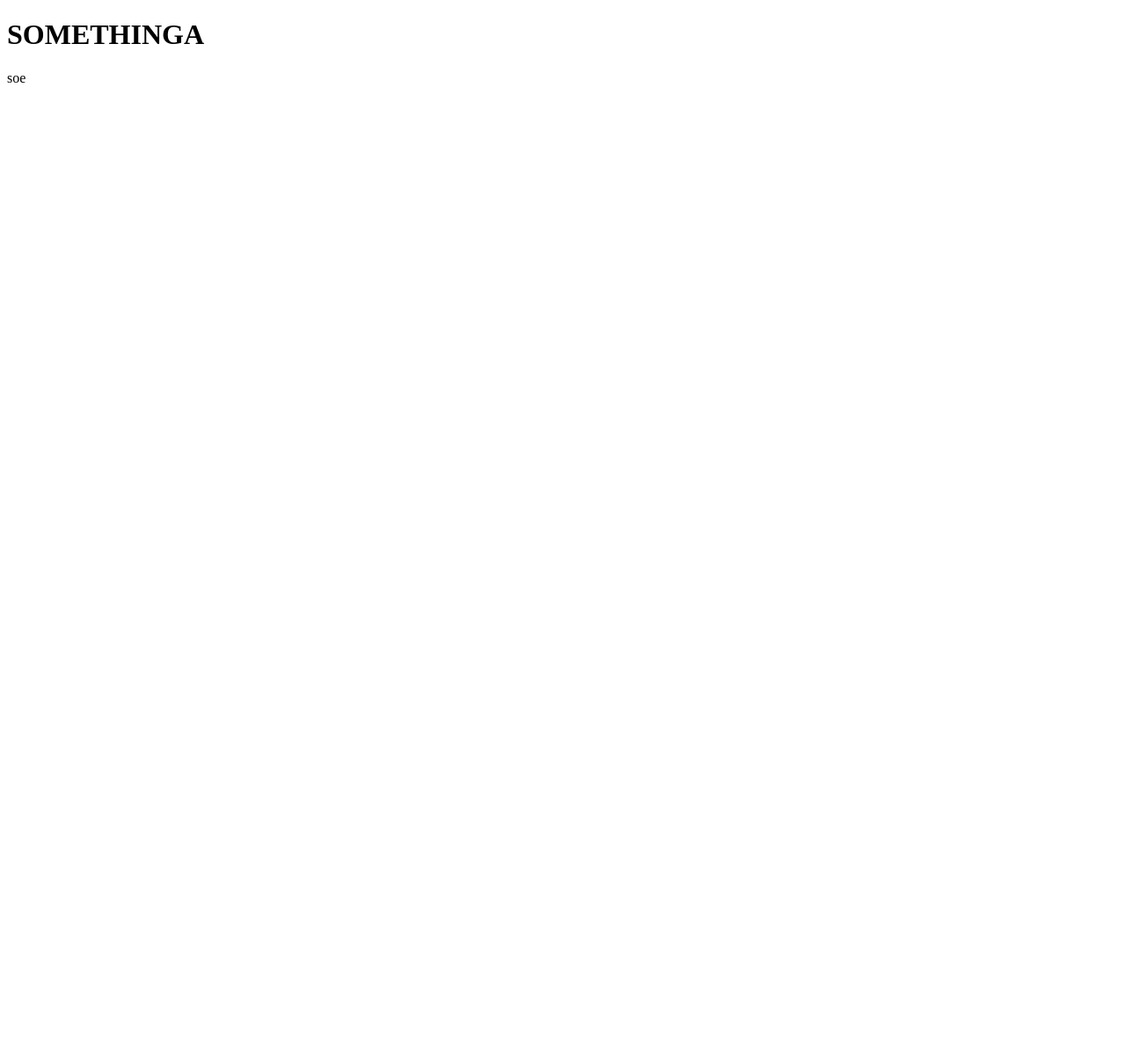
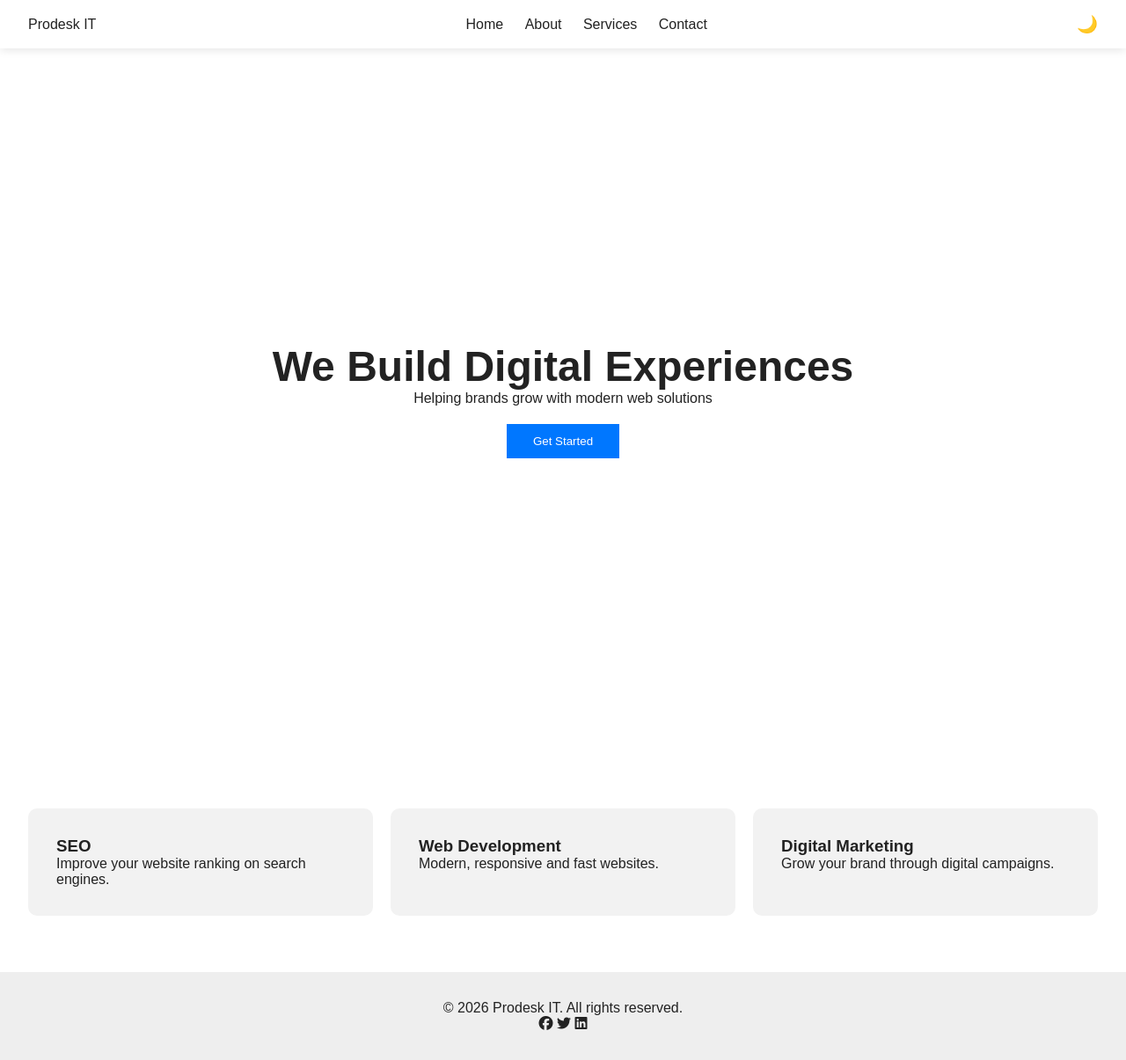
Before and after one commit to ArunGrover28/Prodesk-IT, a plain HTML site: page index.html in a window 1280 px wide. Shown: the whole page at 88% size. Before the commit the page ends 800 px from the top, so only its background shows below. Drawn offline with Linux system fonts and the light colour scheme.

Commit message:
Completed Intermediate Prodisk

```diff
--- a/css/style.css
+++ b/css/style.css
@@ -0,0 +1,165 @@
+/* Reset */
+* {
+  margin: 0;
+  padding: 0;
+  box-sizing: border-box;
+}
+
+:root {
+  --bg: #ffffff;
+  --text: #222;
+  --primary: #0077ff;
+}
+
+body.dark {
+  --bg: #121212;
+  --text: #f5f5f5;
+  --primary: #4dabf7;
+}
+
+body {
+  font-family: Arial, sans-serif;
+  background: var(--bg);
+  color: var(--text);
+}
+
+/* Navbar */
+.navbar {
+  position: sticky;
+  top: 0;
+  background: var(--bg);
+  display: flex;
+  justify-content: space-between;
+  align-items: center;
+  padding: 1rem 2rem;
+  box-shadow: 0 2px 10px rgba(0,0,0,0.1);
+  z-index: 100;
+}
+.nav-actions {
+  display: flex;
+  gap: 10px;
+}
+
+/* Hide hamburger on desktop */
+.menu-toggle {
+  display: none;
+  font-size: 1.5rem;
+  background: none;
+  border: none;
+  cursor: pointer;
+}
+
+/* Mobile Styles */
+@media (max-width: 768px) {
+  .menu-toggle {
+    display: block;
+  }
+
+  .nav-links {
+    position: absolute;
+    top: 70px;
+    right: 0;
+    background: var(--bg);
+    width: 100%;
+    flex-direction: column;
+    align-items: center;
+    display: none;
+    padding: 1rem 0;
+  }
+
+  .nav-links a {
+    margin: 10px 0;
+  }
+
+  .nav-links.active {
+    display: flex;
+  }
+}
+
+.nav-links a {
+  margin: 0 10px;
+  text-decoration: none;
+  color: var(--text);
+}
+
+#theme-toggle {
+  cursor: pointer;
+  border: none;
+  background: none;
+  font-size: 1.2rem;
+}
+
+/* Hero */
+.hero {
+  min-height: 100vh;
+  display: flex;
+  flex-direction: column;
+  justify-content: center;
+  align-items: center;
+  text-align: center;
+  padding: 2rem;
+}
+
+.hero h1 {
+  font-size: 3rem;
+}
+
+.cta {
+  margin-top: 20px;
+  padding: 12px 30px;
+  background: var(--primary);
+  color: white;
+  border: none;
+  cursor: pointer;
+  transition: 0.3s;
+}
+
+.cta:hover {
+  transform: scale(1.05);
+}
+
+/* Services */
+.services {
+  display: grid;
+  grid-template-columns: repeat(3, 1fr);
+  gap: 20px;
+  padding: 4rem 2rem;
+}
+
+.card {
+  background: #f2f2f2;
+  padding: 2rem;
+  border-radius: 10px;
+  transition: 0.3s;
+}
+
+body.dark .card {
+  background: #1e1e1e;
+}
+
+.card:hover {
+  transform: translateY(-10px);
+  box-shadow: 0 10px 20px rgba(0,0,0,0.15);
+}
+
+/* Footer */
+footer {
+  text-align: center;
+  padding: 2rem;
+  background: #eee;
+}
+
+body.dark footer {
+  background: #1a1a1a;
+}
+
+/* Responsive */
+@media (max-width: 768px) {
+  .services {
+    grid-template-columns: 1fr;
+  }
+
+  .hero h1 {
+    font-size: 2rem;
+  }
+}
--- a/index.html
+++ b/index.html
@@ -1,18 +1,71 @@
 <!DOCTYPE html>
 <html lang="en">
 <head>
-    <meta charset="UTF-8">
-    <meta name="viewport" content="width=device-width, initial-scale=1.0">
-    <title>Prodesk IT</title>
-    <link rel="stylesheet" href="css/style.css">
+  <meta charset="UTF-8" />
+  <meta name="viewport" content="width=device-width, initial-scale=1.0" />
+  <title>Prodesk IT</title>
+
+  <!-- CSS -->
+  <link rel="stylesheet" href="css/style.css">
+
+  <!-- Font Awesome (icons allowed) -->
+  <link rel="stylesheet" href="https://cdnjs.cloudflare.com/ajax/libs/font-awesome/6.5.0/css/all.min.css">
 </head>
 <body>
 
-    <H1>SOMETHINGA</H1>
-    <p>soe</p>
+  <!-- Navbar -->
+<header class="navbar">
+  <div class="logo">Prodesk IT</div>
 
+  <nav class="nav-links" id="nav-links">
+    <a href="#">Home</a>
+    <a href="#">About</a>
+    <a href="#">Services</a>
+    <a href="#">Contact</a>
+  </nav>
 
+  <div class="nav-actions">
+    <button id="theme-toggle">🌙</button>
+    <button class="menu-toggle" id="menu-toggle">☰</button>
+  </div>
+</header>
 
-    <script src="js/index.js"></script>
+  <!-- Hero Section -->
+  <section class="hero">
+    <h1>We Build Digital Experiences</h1>
+    <p>Helping brands grow with modern web solutions</p>
+    <button class="cta">Get Started</button>
+  </section>
+
+  <!-- Services -->
+  <section class="services">
+    <div class="card">
+      <h3>SEO</h3>
+      <p>Improve your website ranking on search engines.</p>
+    </div>
+
+    <div class="card">
+      <h3>Web Development</h3>
+      <p>Modern, responsive and fast websites.</p>
+    </div>
+
+    <div class="card">
+      <h3>Digital Marketing</h3>
+      <p>Grow your brand through digital campaigns.</p>
+    </div>
+  </section>
+
+  <!-- Footer -->
+  <footer>
+    <p>© 2026 Prodesk IT. All rights reserved.</p>
+    <div class="socials">
+      <i class="fab fa-facebook"></i>
+      <i class="fab fa-twitter"></i>
+      <i class="fab fa-linkedin"></i>
+    </div>
+  </footer>
+
+  <!-- JS -->
+  <script src="js/index.js"></script>
 </body>
 </html>
--- a/js/index.js
+++ b/js/index.js
@@ -0,0 +1,12 @@
+const toggleBtn = document.getElementById("theme-toggle");
+
+toggleBtn.addEventListener("click", () => {
+  document.body.classList.toggle("dark");
+});
+
+const menuBtn = document.getElementById("menu-toggle");
+const navLinks = document.getElementById("nav-links");
+
+menuBtn.addEventListener("click", () => {
+  navLinks.classList.toggle("active");
+});
```
